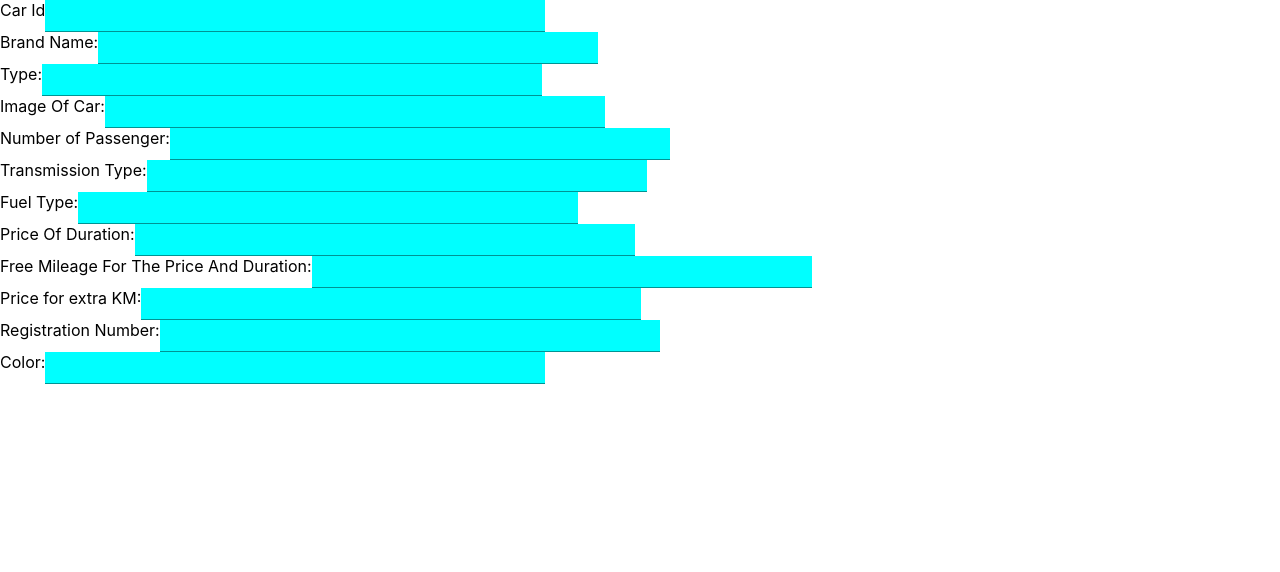
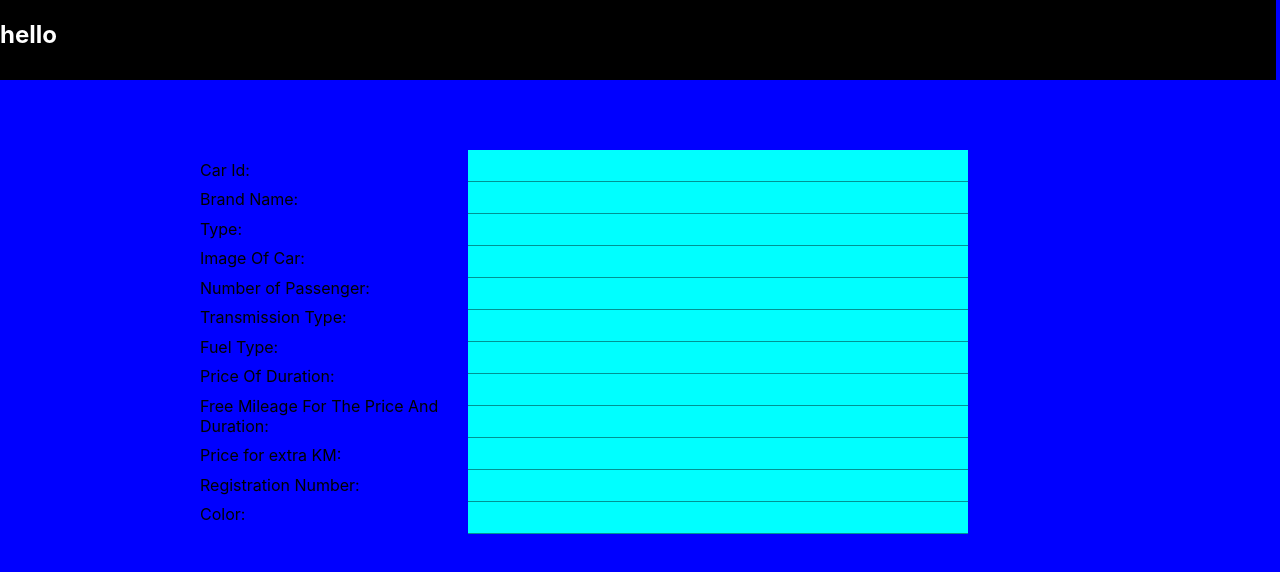
Before and after one commit to Upeksha1214/carRentalSystem, a React (Create React App) app in the folder front-end/: page / in a window 1280 px wide. Shown: the top 572 px of the page. Built offline with nearby package versions, Linux system fonts and the light colour scheme.

Commit message:
'updated'

```diff
--- a/front-end/src/pages/admin/carAdd/carAdd.jsx
+++ b/front-end/src/pages/admin/carAdd/carAdd.jsx
@@ -4,89 +4,57 @@ import {styleSheet} from "../carAdd/style";
 import TextField from '@material-ui/core/TextField';
 
 
-class CarAdd extends Component{
+class CarAdd extends Component {
     constructor(props) {
         super(props);
     }
+
     render() {
-        const {classes}=this.props
-        return(
-            <div>
-                <div className={classes.car_id}>
-                    <label>
-                        Car Id
-                        <TextField style={{backgroundColor:'#00FFFF',width:'500px' }}></TextField>
-                    </label>
-                </div>
-                <div className={classes.brand_Name}>
-                    <label>
-                        Brand Name:
-                        <TextField style={{backgroundColor:'#00FFFF',width:'500px' }}></TextField>
-                    </label>
-                </div>
-                <div className={classes.type}>
-                    <label>
-                       Type:
-                        <TextField style={{backgroundColor:'#00FFFF',width:'500px' }}></TextField>
-                    </label>
-                </div>
-                <div className={classes.images_of_Car}>
-                    <label>
-                        Image Of Car:
-                        <TextField style={{backgroundColor:'#00FFFF',width:'500px' }}></TextField>
-                    </label>
-                </div>
-                <div className={classes.number_of_passenger}>
-                    <label>
-                        Number of Passenger:
-                        <TextField style={{backgroundColor:'#00FFFF',width:'500px' }}></TextField>
-                    </label>
-                </div>
-                <div className={classes.transmission_type}>
-                    <label>
-                        Transmission Type:
-                        <TextField style={{backgroundColor:'#00FFFF',width:'500px' }}></TextField>
-                    </label>
-                </div>
-                <div className={classes.fuel_type}>
-                    <label>
-                        Fuel Type:
-                        <TextField style={{backgroundColor:'#00FFFF',width:'500px' }}></TextField>
-                    </label>
-                </div>
-                <div className={classes.price_of_duration}>
-                    <label>
-                        Price Of Duration:
-                        <TextField style={{backgroundColor:'#00FFFF',width:'500px' }}></TextField>
-                    </label>
-                </div>
-                <div className={classes.free_mileage_for_the_price_and_duration}>
-                    <label>
-                        Free Mileage For The Price And Duration:
-                        <TextField style={{backgroundColor:'#00FFFF',width:'500px' }}></TextField>
-                    </label>
-                </div>
-                <div className={classes.price_for_extra_KM}>
-                    <label>
-                        Price for extra KM:
-                        <TextField style={{backgroundColor:'#00FFFF',width:'500px' }}></TextField>
-                    </label>
-                </div>
-                <div className={classes.registration_number}>
-                    <label>
-                        Registration Number:
-                        <TextField style={{backgroundColor:'#00FFFF',width:'500px' }}></TextField>
-                    </label>
-                </div>
-                <div className={classes.car_color}>
-                    <label>
-                        Color:
-                        <TextField style={{backgroundColor:'#00FFFF',width:'500px' }}></TextField>
-                    </label>
+        const {classes} = this.props
+        return (
+            <div className={classes.all}>
+                <nav className={classes.nav}>
+                    <h1 style={{color: 'white'}}>hello</h1>
+                </nav>
+
+                <div className={classes.main}>
+
+                    <div className={classes.form}>
+
+                        <div className={classes.lbl}>
+                            <label>Car Id:</label>
+                            <label>Brand Name:</label>
+                            <label>Type:</label>
+                            <label>Image Of Car:</label>
+                            <label>Number of Passenger:</label>
+                            <label>Transmission Type:</label>
+                            <label>Fuel Type:</label>
+                            <label>Price Of Duration:</label>
+                            <label>Free Mileage For The Price And Duration:</label>
+                            <label>Price for extra KM:</label>
+                            <label>Registration Number:</label>
+                            <label> Color:</label>
+                        </div>
+                        <div className={classes.txt}>
+                            <TextField style={{backgroundColor: '#00FFFF', width: '500px'}}></TextField>
+                            <TextField style={{backgroundColor: '#00FFFF', width: '500px'}}></TextField>
+                            <TextField style={{backgroundColor: '#00FFFF', width: '500px'}}></TextField>
+                            <TextField style={{backgroundColor: '#00FFFF', width: '500px'}}></TextField>
+                            <TextField style={{backgroundColor: '#00FFFF', width: '500px'}}></TextField>
+                            <TextField style={{backgroundColor: '#00FFFF', width: '500px'}}></TextField>
+                            <TextField style={{backgroundColor: '#00FFFF', width: '500px'}}></TextField>
+                            <TextField style={{backgroundColor: '#00FFFF', width: '500px'}}></TextField>
+                            <TextField style={{backgroundColor: '#00FFFF', width: '500px'}}></TextField>
+                            <TextField style={{backgroundColor: '#00FFFF', width: '500px'}}></TextField>
+                            <TextField style={{backgroundColor: '#00FFFF', width: '500px'}}></TextField>
+                            <TextField style={{backgroundColor: '#00FFFF', width: '500px'}}></TextField>
+                        </div>
+                    </div>
                 </div>
             </div>
         )
     }
 
 }
+
 export default withStyles(styleSheet)(CarAdd)
--- a/front-end/src/pages/admin/carAdd/style.js
+++ b/front-end/src/pages/admin/carAdd/style.js
@@ -1,36 +1,50 @@
 export const styleSheet = {
-    car_id:{
 
-    },
-    brand_Name:{
-
+    all:{
+        display:'flex',
+        backgroundColor:'blue',
     },
 
-    images_of_Car:{
+    nav:{
+        display:'flex',
+        flexDirection:'column',
+        /*border:'2px solid black',*/
+        justifyContent:"",
+        alignItems:'',
+        width:'32000vw',
+        height:'10vh',
+        backgroundColor:'black',
+    },
+    main:{
+        display:'flex',
+        flexDirection:'column',
+        /*border:'2px solid black',*/
+        justifyContent:"",
+        alignItems:'',
+        width:'100vw',
+        height:'100vh',
+        /*backgroundColor:'blue'*/
+    },
 
+    form:{
+        display:'flex',
+        flexDirection:'row',
+        justifyContent:"space-evenly ",
+        width:'60%',
+        position:'absolute',
+        left:'200px',
+        top:'150px',
     },
-    number_of_passenger:{
 
+    lbl:{
+        display:'flex',
+        flexDirection:'column',
+        justifyContent:"space-evenly ",
+        width: "3425px"
     },
-    transmission_type:{
+    txt:{
+        backgroundColor: 'blue',
+        textColor:'white',
+    }
 
-    },
-    fuel_type:{
-
-    },
-    price_of_duration:{
-
-    },
-    free_mileage_for_the_price_and_duration:{
-
-    },
-    price_for_extra_KM:{
-
-    },
-    registration_number:{
-
-    },
-    car_color:{
-
-    }
 }
```
Also changed, not shown: front-end/src/pages/admin/driverAdd/driver.jsx (added, +67 -0 lines), front-end/src/pages/admin/driverAdd/style.js (added, +7 -0 lines), front-end/src/pages/admin/carAdd/Style.css (added).
